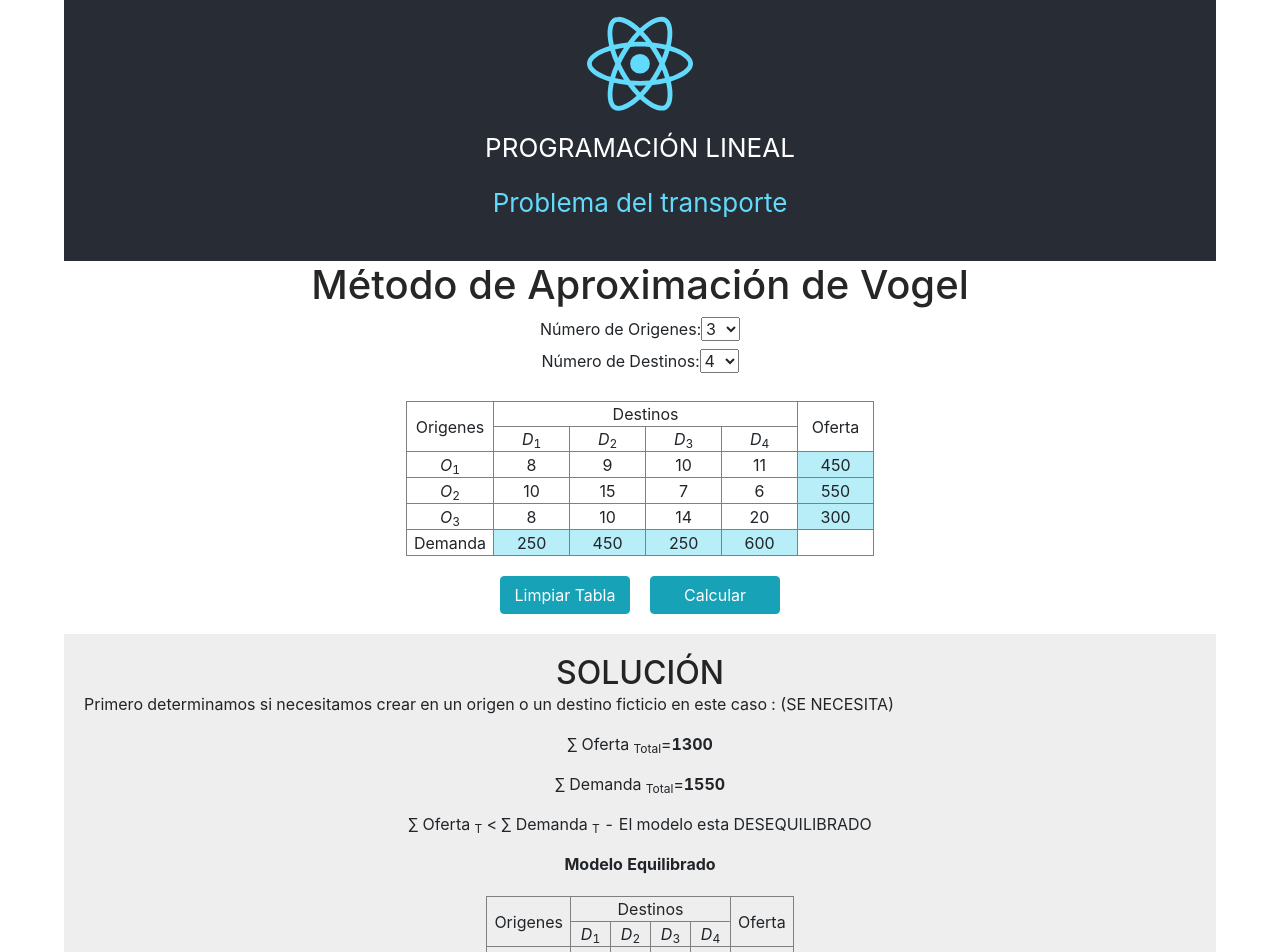
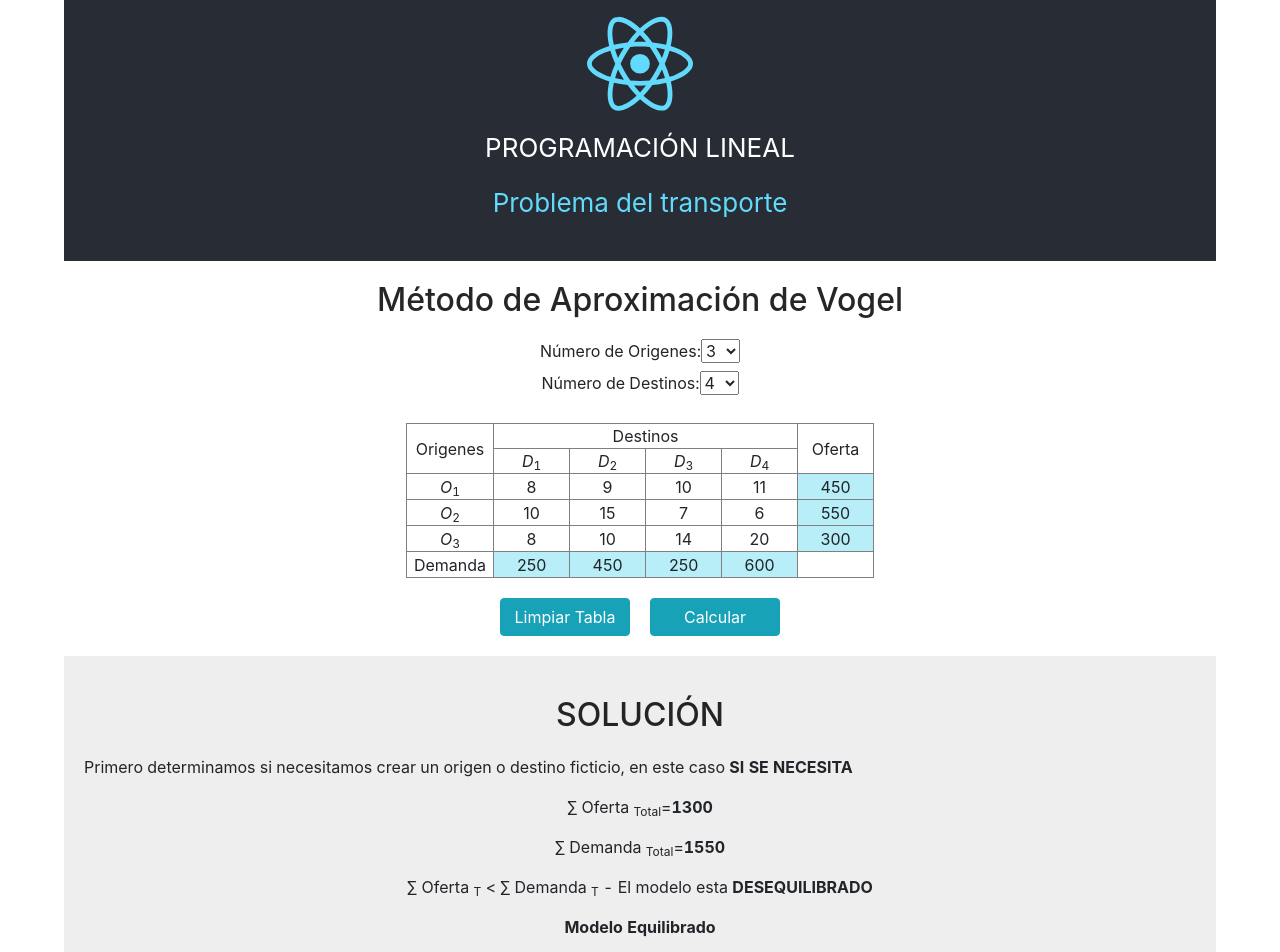
Before and after one commit to AlexJCM/transportation-problem, a React (Create React App) app: page / in a window 1280 px wide. Shown: the top 952 px of the page. Built offline with nearby package versions, Linux system fonts and the light colour scheme.

Commit message:
Edit styles

```diff
--- a/src/App.js
+++ b/src/App.js
@@ -14,7 +14,7 @@ class App extends Component {
     return (
       <div className="App">
         <Header />
-        <h1>Método de Aproximación de Vogel</h1>
+        <h2>Método de Aproximación de Vogel</h2>
         <Main />
         <Solve />
       </div>
--- a/src/components/main.jsx
+++ b/src/components/main.jsx
@@ -70,12 +70,12 @@ const Main = props => {
       <Select
         handleChange={cambiarCantidadOrigenes}
         val={cantidad_origenes}
-        text="Número de Origenes:"
+        text="Número de Origenes: "
       />
       <Select
         handleChange={cambiarCantidadDestinos}
         val={cantidad_destinos}
-        text="Número de Destinos:"
+        text="Número de Destinos: "
       />
       <InputTable
         matriz={matriz}
--- a/src/components/select.jsx
+++ b/src/components/select.jsx
@@ -1,5 +1,4 @@
 import React from "react";
-import "../styles/select.css";
 
 let options = [];
 
--- a/src/components/solve.jsx
+++ b/src/components/solve.jsx
@@ -20,11 +20,13 @@ const Solve = props => {
       </center>
 
       <p>
-        Primero determinamos si necesitamos crear en un origen o un destino
-        ficticio en este caso :{" "}
-        {oferta_volume !== demanda_volume
-          ? "(SE NECESITA)"
-          : "(NO SE NECESITA)"}
+        Primero determinamos si necesitamos crear un origen o destino ficticio,
+        en este caso{" "}
+        {oferta_volume !== demanda_volume ? (
+          <strong> SI SE NECESITA</strong>
+        ) : (
+          <strong> NO SE NECESITA</strong>
+        )}
       </p>
       <center>
         <p>
@@ -44,7 +46,11 @@ const Solve = props => {
             ? "<"
             : "="}{" "}
           &sum; Demanda <sub>T</sub> - El modelo esta{" "}
-          {oferta_volume !== demanda_volume ? "DESEQUILIBRADO " : "EQUILIBRADO"}
+          {oferta_volume !== demanda_volume ? (
+            <strong>DESEQUILIBRADO</strong>
+          ) : (
+            <strong>EQUILIBRADO</strong>
+          )}
         </p>
       </center>
 
--- a/src/styles/App.css
+++ b/src/styles/App.css
@@ -7,6 +7,12 @@ div.App {
 
 div.App h1 {
   margin-top: 0;
+  text-align: center;
+}
+
+div.App h2 {
+  margin-top: 20px;
+  margin-bottom: 20px;
   text-align: center;
 }
 
```
Also changed, not shown: src/styles/select.css (deleted).
